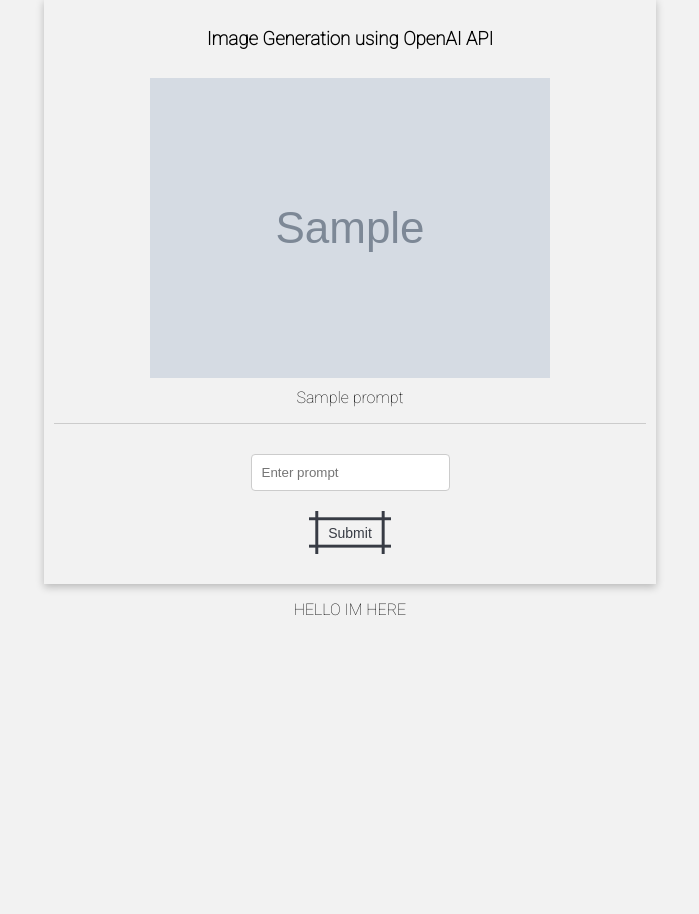
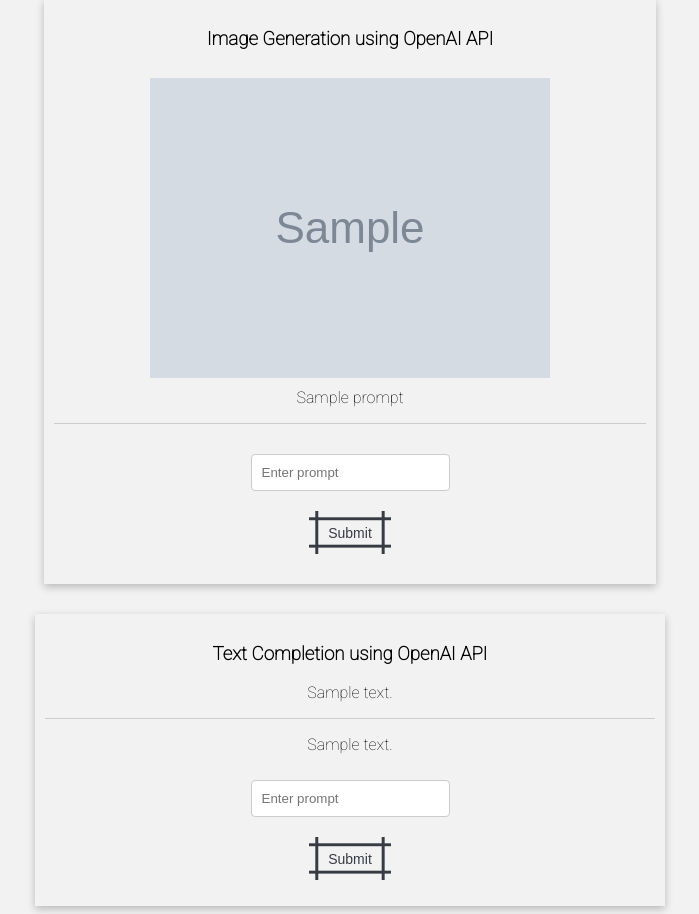
Before and after one commit to davidobsz/openai-personal-project-webapp, a Flask app: template templates/index.html in a window 1280 px wide. Shown: the part 212-1126 px from the top of the page, without its empty margins (290-989 px from the left). Before the commit the page ends 828 px from the top, so only its background shows below. Run offline with Flask 2, Linux system fonts and the light colour scheme; the template is opened without the code that fills it: most values are stand-ins (such as "Sample title", 1, 10 or a date in 2020); grey boxes marked "Sample" are stand-in pictures.

Commit message:
added text completion form and functionality

```diff
--- a/app.py
+++ b/app.py
@@ -32,7 +32,8 @@ app = Flask(__name__)
 
 url = ""
 # flask route  "/" with 2 https methods GET and POST
-@app.route('/', methods=(["GET", "POST"]))
+@app.route('/', endpoint="home", methods=(["GET", "POST"]))
+
 def index():
     # if request method from home page is post - user pressed submit button.
     if request.method == "POST":
@@ -55,18 +56,26 @@ def index():
             return render_template("index.html", image_url=url, prompt=prompt) #redirect(url_for("picture", image_url=image_url))
         except:
             return "error.html"
-
+    text = request.args.get("text_response")
+    text_prompt = request.args.get("text_prompt")
     # if no post just return home page
-    return render_template("index.html", image_url=url)
+    return render_template("index.html", image_url=url, text_response=text, text_prompt=text_prompt)
 
 
-@app.route('/picture', methods=(["GET", "POST"]))
-def picture():
-    # get image from post request
-    img = request.args.get("image_url")
+@app.route('/text_completion', methods=(["POST"]))
+def text():
+    prompt = request.form["text-completion"]
+    print(prompt)
+    response = openai.Completion.create(
+        model="text-davinci-003",
+        prompt=f"{prompt}",
+        max_tokens=7,
+        temperature=0
+    )
 
-    # send image which is received in html body
-    return render_template("picture.html", image_url=img)
+    response = response['choices'][0]['text']
+
+    return redirect(url_for("home", text_response=response, text_prompt=prompt))
 
 
 # @app.route('/edit', methods=(["GET", "POST"]))
--- a/static/style.css
+++ b/static/style.css
@@ -12,7 +12,15 @@ body{
     padding: 10px;
     width: fit-content;
   }
-form {
+
+#text-prompt{
+    margin: 0 auto;
+    box-shadow: rgba(0, 0, 0, 0.24) 0px 3px 8px;
+    padding: 10px;
+    width: fit-content;
+  margin-top: 30px;
+  }
+#image-form {
     padding: 20px;
     margin: 0 auto;
     background-color: #f2f2f2;
@@ -66,7 +74,7 @@ img{
     background-color: #111;
   }
 
-#prompt-input {
+.prompt-input {
     border: 1px solid #ccc;
     border-radius: 4px;
     padding: 10px;
--- a/templates/index.html
+++ b/templates/index.html
@@ -37,16 +37,27 @@
                 <div>L</div>
                 </div>
         </figure>
-            <form method="post" action="/">
-                <input id="prompt-input" placeholder="Enter prompt" name="prompt"><br>
+            <form id="image-form" method="post" action="/">
+                <input class="prompt-input" placeholder="Enter prompt" name="prompt"><br>
                 <button class="button-89" id="submit-prompt" type="submit" onclick="return load()" onclick="return checkInput()">Submit</button>
             </form>
         </div>
 
+        </div>
 
-    <div>
-        <p>HELLO IM HERE</p>
-    </div>
+
+        <div id="text-prompt" style="width: 610px;">
+        <h3>Text Completion using OpenAI API</h3>
+            <p>{{ text_response }}</p>
+            <div style="border-top: 1px solid #ccc;">
+                <p>{{ text_prompt }}</p>
+            <form id="text-completion-form" method="post" action="/text_completion">
+                <input class="prompt-input" placeholder="Enter prompt" id="text-completion" name="text-completion"><br>
+                <button class="button-89" id="submit-prompt" type="submit" onclick="return load()" onclick="return checkInput()">Submit</button>
+            </form>
+            </div>
+        </div>
+
 
 {##}
 {#<div class="loader" id="loader">#}
```
